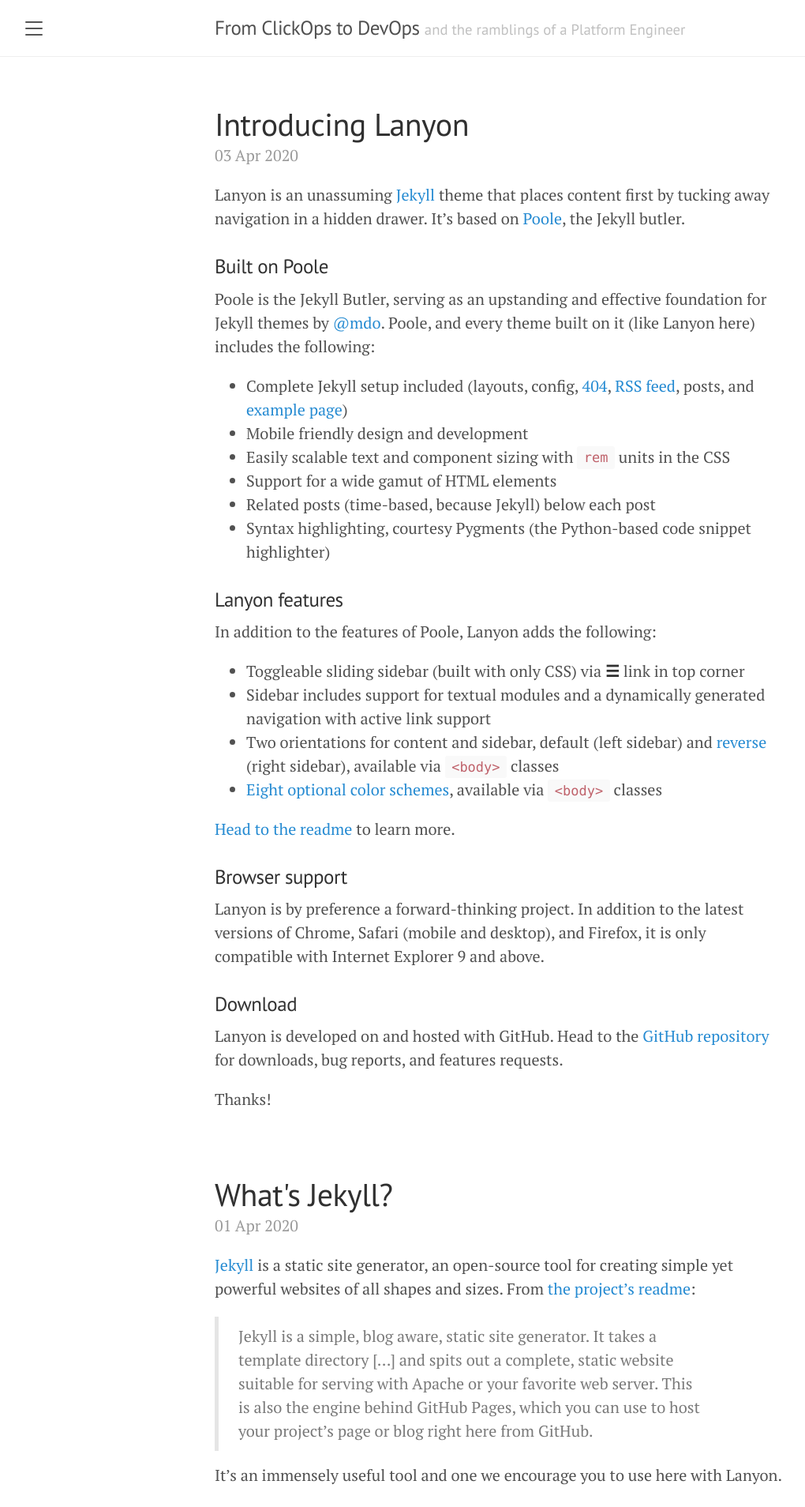
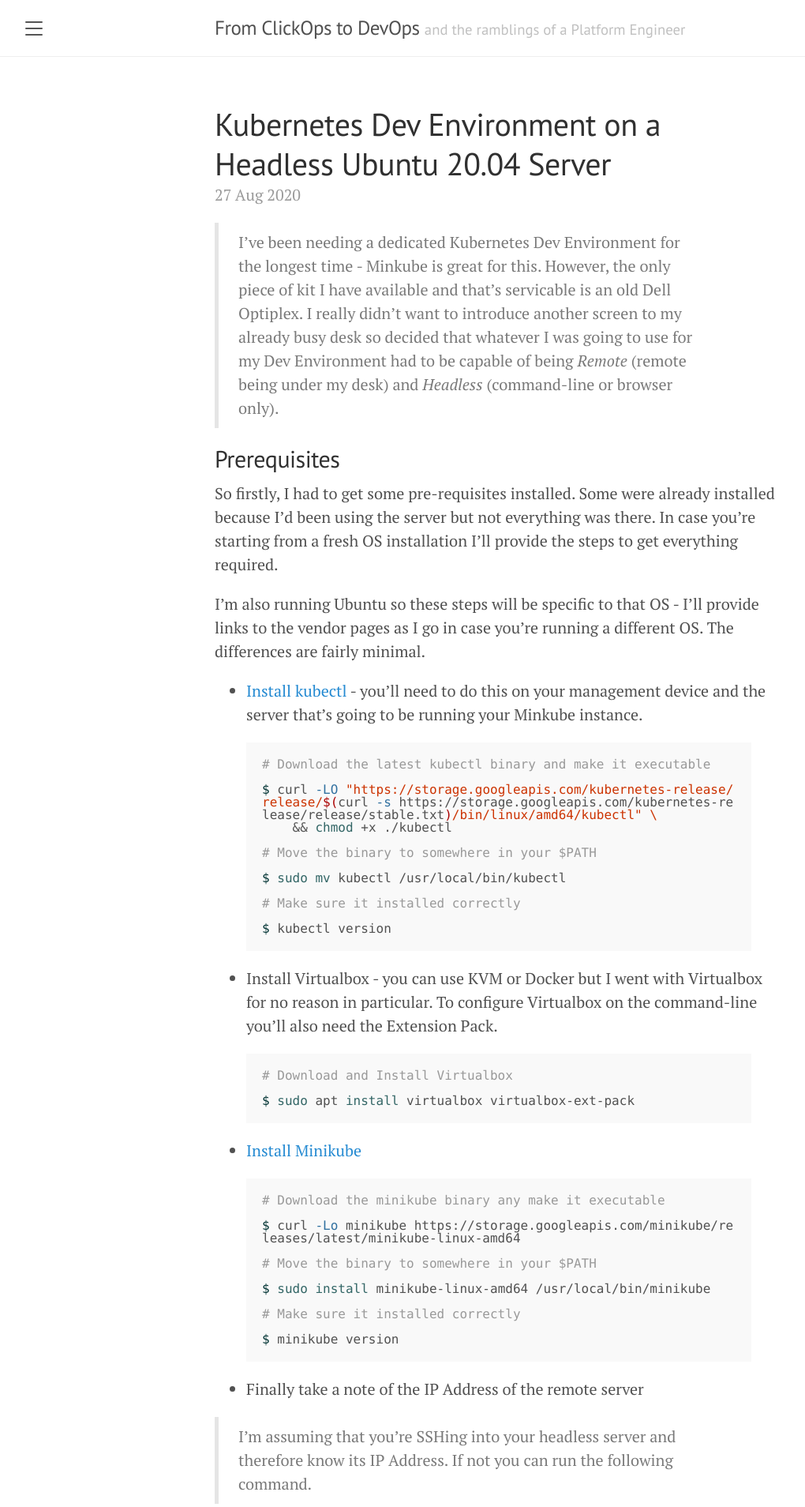
Before and after one commit to bradtho/bradtho.github.io, a Jekyll site: the page built from index.html, in a window 1280 px wide. Shown: the top 1908 px of the page at 79% size, without its empty margins (8-1028 px from the left). Built offline with Jekyll 4.4.1, drawn with Linux system fonts in a browser that asks for light colours; the list of posts is cut into pages by our own code; some of the changed text lies outside the part shown.

Commit message:
EOD checkin

```diff
--- a/_posts/2020-04-01-whats-jekyll.md
+++ /dev/null
@@ -1,12 +0,0 @@
----
-layout: post
-title: What's Jekyll?
----
-
-[Jekyll](https://jekyllrb.com) is a static site generator, an open-source tool for creating simple yet powerful websites of all shapes and sizes. From [the project's readme](https://github.com/mojombo/jekyll/blob/master/README.markdown):
-
-  > Jekyll is a simple, blog aware, static site generator. It takes a template directory [...] and spits out a complete, static website suitable for serving with Apache or your favorite web server. This is also the engine behind GitHub Pages, which you can use to host your project’s page or blog right here from GitHub.
-
-It's an immensely useful tool and one we encourage you to use here with Lanyon.
-
-Find out more by [visiting the project on GitHub](https://github.com/mojombo/jekyll).
--- a/_posts/2020-04-03-introducing-lanyon.md
+++ /dev/null
@@ -1,38 +0,0 @@
----
-layout: post
-title: Introducing Lanyon
----
-
-Lanyon is an unassuming [Jekyll](http://jekyllrb.com) theme that places content first by tucking away navigation in a hidden drawer. It's based on [Poole](http://getpoole.com), the Jekyll butler.
-
-### Built on Poole
-
-Poole is the Jekyll Butler, serving as an upstanding and effective foundation for Jekyll themes by [@mdo](https://twitter.com/mdo). Poole, and every theme built on it (like Lanyon here) includes the following:
-
-* Complete Jekyll setup included (layouts, config, [404](/404), [RSS feed](/atom.xml), posts, and [example page](/about))
-* Mobile friendly design and development
-* Easily scalable text and component sizing with `rem` units in the CSS
-* Support for a wide gamut of HTML elements
-* Related posts (time-based, because Jekyll) below each post
-* Syntax highlighting, courtesy Pygments (the Python-based code snippet highlighter)
-
-### Lanyon features
-
-In addition to the features of Poole, Lanyon adds the following:
-
-* Toggleable sliding sidebar (built with only CSS) via **☰** link in top corner
-* Sidebar includes support for textual modules and a dynamically generated navigation with active link support
-* Two orientations for content and sidebar, default (left sidebar) and [reverse](https://github.com/poole/lanyon#reverse-layout) (right sidebar), available via `<body>` classes
-* [Eight optional color schemes](https://github.com/poole/lanyon#themes), available via `<body>` classes
-
-[Head to the readme](https://github.com/poole/lanyon#readme) to learn more.
-
-### Browser support
-
-Lanyon is by preference a forward-thinking project. In addition to the latest versions of Chrome, Safari (mobile and desktop), and Firefox, it is only compatible with Internet Explorer 9 and above.
-
-### Download
-
-Lanyon is developed on and hosted with GitHub. Head to the <a href="https://github.com/poole/lanyon">GitHub repository</a> for downloads, bug reports, and features requests.
-
-Thanks!
--- /dev/null
+++ b/_posts/2020-08-27-headless-minikube.md
@@ -0,0 +1,155 @@
+---
+layout: post
+title: Kubernetes Dev Environment on a Headless Ubuntu 20.04 Server
+---
+
+> I've been needing a dedicated Kubernetes Dev Environment for the longest time - Minkube is great for this. However, the only piece of kit I have available and that's servicable is an old Dell Optiplex. I really didn't want to introduce another screen to my already busy desk so decided that whatever I was going to use for my Dev Environment had to be capable of being *Remote* (remote being under my desk) and *Headless* (command-line or browser only).
+
+## Prerequisites
+
+So firstly, I had to get some pre-requisites installed. Some were already installed because I'd been using the server but not everything was there. In case you're starting from a fresh OS installation I'll provide the steps to get everything required.
+
+I'm also running Ubuntu so these steps will be specific to that OS - I'll provide links to the vendor pages as I go in case you're running a different OS. The differences are fairly minimal.
+
+* [Install kubectl](https://kubernetes.io/docs/tasks/tools/install-kubectl/) - you'll need to do this on your management device and the server that's going to be running your Minkube instance.
+
+{% highlight bash %}
+
+# Download the latest kubectl binary and make it executable
+$ curl -LO "https://storage.googleapis.com/kubernetes-release/release/$(curl -s https://storage.googleapis.com/kubernetes-release/release/stable.txt)/bin/linux/amd64/kubectl" \
+    && chmod +x ./kubectl
+
+# Move the binary to somewhere in your $PATH
+$ sudo mv kubectl /usr/local/bin/kubectl
+
+# Make sure it installed correctly
+$ kubectl version
+
+{% endhighlight %}
+
+* Install Virtualbox - you can use KVM or Docker but I went with Virtualbox for no reason in particular. To configure Virtualbox on the command-line you'll also need the Extension Pack.
+
+{% highlight bash %}
+
+# Download and Install Virtualbox
+$ sudo apt install virtualbox virtualbox-ext-pack
+
+{% endhighlight %}
+
+* [Install Minikube](https://kubernetes.io/docs/tasks/tools/install-minikube/)
+
+{% highlight bash %}
+
+# Download the minikube binary any make it executable
+$ curl -Lo minikube https://storage.googleapis.com/minikube/releases/latest/minikube-linux-amd64
+
+# Move the binary to somewhere in your $PATH
+$ sudo install minikube-linux-amd64 /usr/local/bin/minikube
+
+# Make sure it installed correctly
+$ minikube version
+
+{% endhighlight %}
+
+* Finally take a note of the IP Address of the remote server
+
+> I'm assuming that you're SSHing into your headless server and therefore know its IP Address. If not you can run the following command.
+
+{% highlight bash %}
+
+# Get the network hardware configuration information
+$ ip a
+
+# If you know the hardware address of your adapter you can pipe and grep
+$ ip a | grep eno1
+2: eno1: <BROADCAST,MULTICAST,UP,LOWER_UP> mtu 1500 qdisc fq_codel state UP group default qlen 1000 inet 10.10.10.38/24 brd 10.10.10.255 scope global dynamic eno1
+
+{% endhighlight %}
+
+## Getting it all setup
+
+Now we have all the required components and information needed we can start getting to the actual remote configuration setup.
+
+So there are two key steps to getting this working:
+
+1. Copying the minikube certificates to your local machine
+2. Creating a Port Forwarding rule in your VirtualBox configuration to forward traffic to the kubectl port :8443
+
+> NOTE: This can probably be replicated for 80 and 443 should you want to get the Kubernetes Dashboard running or in fact any other service you'd like to play around with.
+
+* Start minikube using the Virtualbox driver and setting the API Address to the IP address you took a not of earlier.
+
+{% highlight bash %}
+
+# Make VirtualBox the default driver
+$ minikube config set driver virtualbox
+❗  These changes will take effect upon a minikube delete and then a minikube start
+
+# Start minikube with the apiserver-ips=<your host ip>
+$ minikube start --apiserver-ips=10.10.10.38
+😄  minikube v1.12.3 on Ubuntu 20.04
+✨  Using the virtualbox driver based on user configuration
+👍  Starting control plane node minikube in cluster minikube
+🔥  Creating virtualbox VM (CPUs=2, Memory=3900MB, Disk=20000MB) ...
+🐳  Preparing Kubernetes v1.18.3 on Docker 19.03.12 ...
+🔎  Verifying Kubernetes components...
+🌟  Enabled addons: default-storageclass, storage-provisioner
+🏄  Done! kubectl is now configured to use "minikube"
+
+{% endhighlight %}
+
+* Now we have minikube running we need to copy the three certificates used to access the cluster over to your local machine - feel free to do this however you like such as encoding them into base64 but I just ran an *scp* from my local machine to pull them into the location I wanted them in.
+
+{% highlight bash %}
+
+# Run these from your local machine
+$ scp user@server:~/.minikube/profiles/minikube/client.key ~/.kube/client.key
+$ scp user@server:~/.minikube/profiles/minikube/client.crt ~/.kube/client.crt
+$ scp user@server:~/.minikube/ca.crt ~/.kube/ca.crt
+
+{% endhighlight %}
+
+* Almost there! Now this is the part that really sets this apart from doing this on a machine with a GUI. We need to configure a Port Forwarding rule on the minikube virtual machine using VirtualBox's tool VBoxManage.
+
+{% highlight bash %}
+
+# Get the minikube VM's network information
+$ VBoxManage showvminfo minikube | grep 'NIC 1 Rule(0)'
+NIC 1 Rule(0):   name = ssh, protocol = tcp, host ip = 127.0.0.1, host port = 36235, guest ip = , guest port = 22
+
+# Check that the port you're about to set isn't in use - I'm going to use 43910
+$ sudo lsof -i -P -n
+
+# Assuming the minikube vm is running set up the port forwarding rule with this command
+$ VBoxManage controlvm minikube natpf1 "kubectl,tcp,,43910,,8443"
+
+# If you minikube vm is not running you can run this command
+$ VBoxManage modifyvm minikube natpf1 "kubectl,tcp,,43910,,8443"
+
+{% endhighlight %}
+
+* Nearly done! We now need to setup our kubeconfig file to use the certificates and API address we configured above.
+
+{% highlight yaml %}
+
+    apiVersion: v1
+    clusters:
+    - cluster:
+        certificate-authority: /home/mrgrumpy/.kube/ca.crt
+        server: https://10.10.10.38:43910
+    name: minikube
+    contexts:
+    - context:
+        cluster: minikube
+        user: minikube
+    name: minikube
+    current-context: minikube
+    kind: Config
+    preferences: {}
+    users:
+    - name: minikube
+    user:
+        client-certificate: /home/mrgrumpy/.kube/client.crt
+        client-key: /home/mrgrumpy/.kube/client.key
+
+{% endhighlight %}
--- a/public/css/poole.css
+++ b/public/css/poole.css
@@ -165,7 +165,7 @@ pre {
   margin-bottom: 1rem;
   padding: 1rem;
   font-size: .8rem;
-  line-height: 1.4;
+  line-height: 1;
   white-space: pre;
   white-space: pre-wrap;
   word-break: break-all;
```
Also changed, not shown: public/apple-touch-icon-precomposed.png, public/dockt_logo.ico (added).
